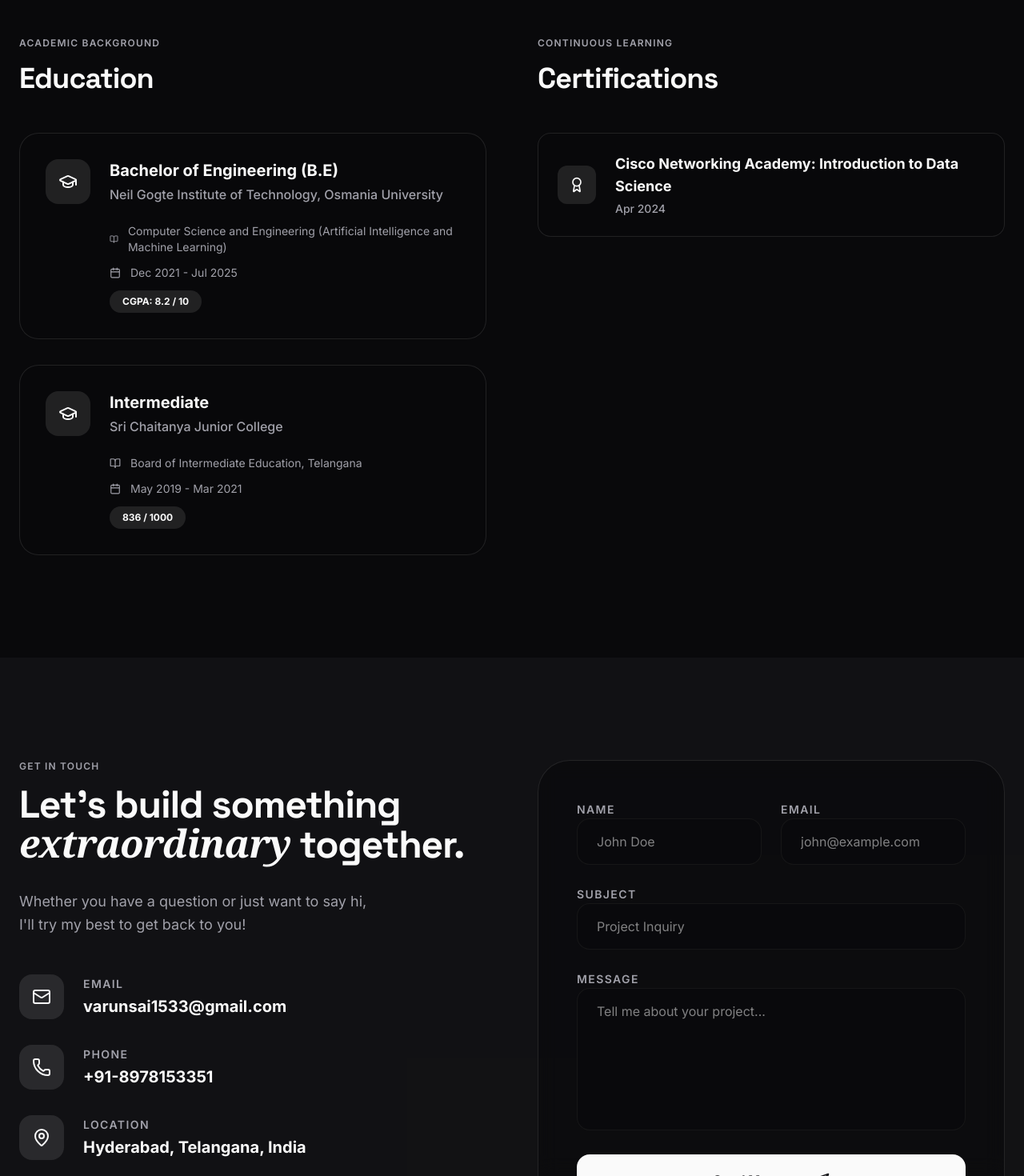
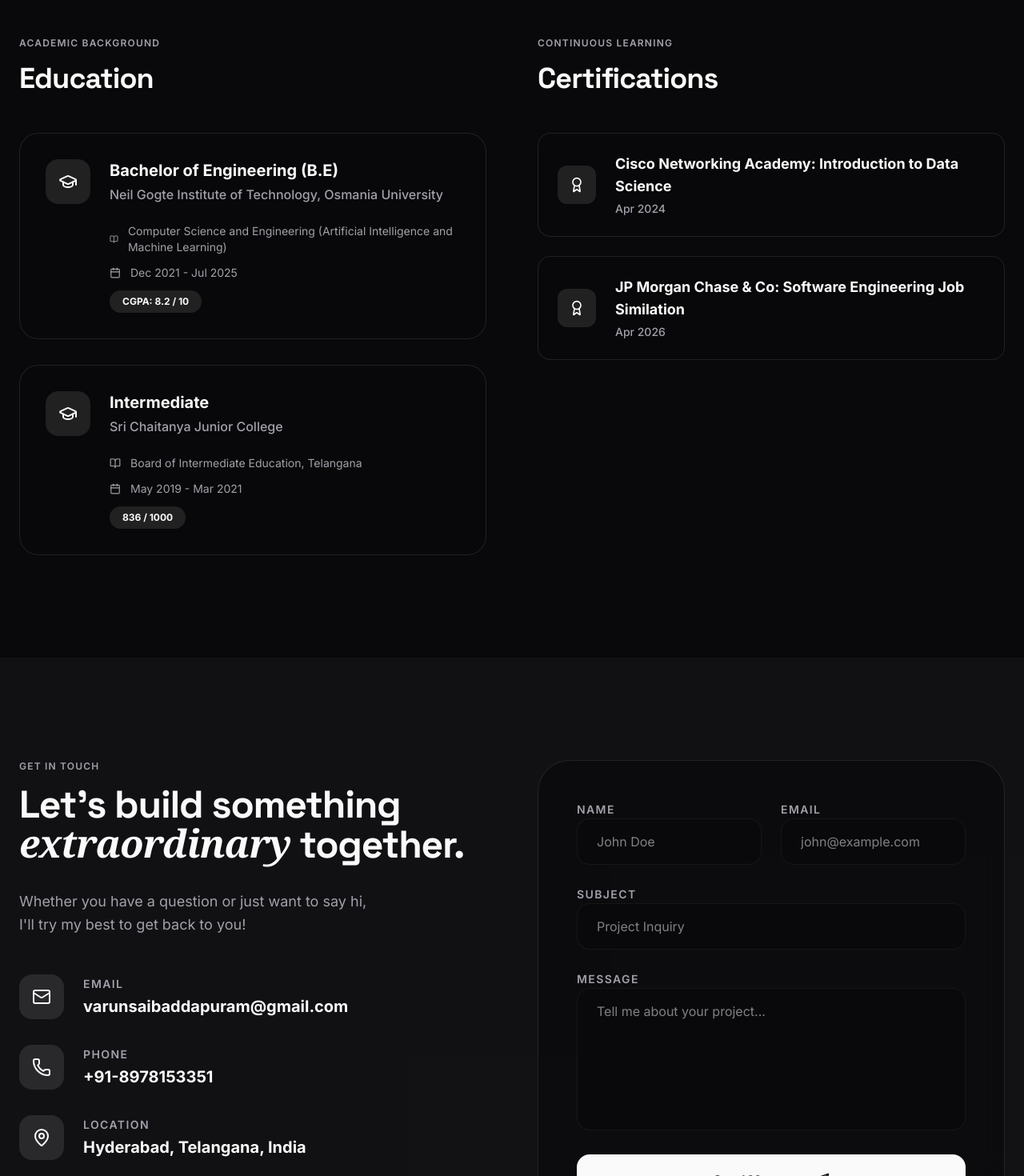
Before and after one commit to VarunSaiBaddapuram/myportfolio, a Next.js app: page / in a window 1280 px wide. Shown: the part 7568-9038 px from the top of the page at 80% size. Built offline with nearby package versions, Linux system fonts and the light colour scheme.

Commit message:
updated projects, certificates and mail

```diff
--- a/src/data/data.ts
+++ b/src/data/data.ts
@@ -1,7 +1,7 @@
 export const personalInfo = {
   name: "Varun Sai Baddapuram",
   role: "Full Stack Developer",
-  email: "varunsai1533@gmail.com",
+  email: "varunsaibaddapuram@gmail.com",
   phone: "+91-8978153351",
   github: "https://github.com/VarunSaiBaddapuram",
   linkedin: "https://www.linkedin.com/in/varun-sai1",
@@ -104,8 +104,8 @@ export const projects = [
       "Developed secure role-based authentication for users, responders, and administrators.",
       "Designed backend services to manage SOS alerts and emergency resource tracking.",
     ],
-    github: "#",
-    live: "#",
+    github: "https://github.com/VarunSaiBaddapuram/myportfolio",
+    live: "https://emergency-alert-frontend-five.vercel.app/",
     image: "/projects/corescue.png",
   },
   {
@@ -255,4 +255,8 @@ export const certifications = [
     title: "Cisco Networking Academy: Introduction to Data Science",
     date: "Apr 2024",
   },
+  {
+    title: "JP Morgan Chase & Co: Software Engineering Job Similation",
+    date: "Apr 2026"
+  }
 ];
```
